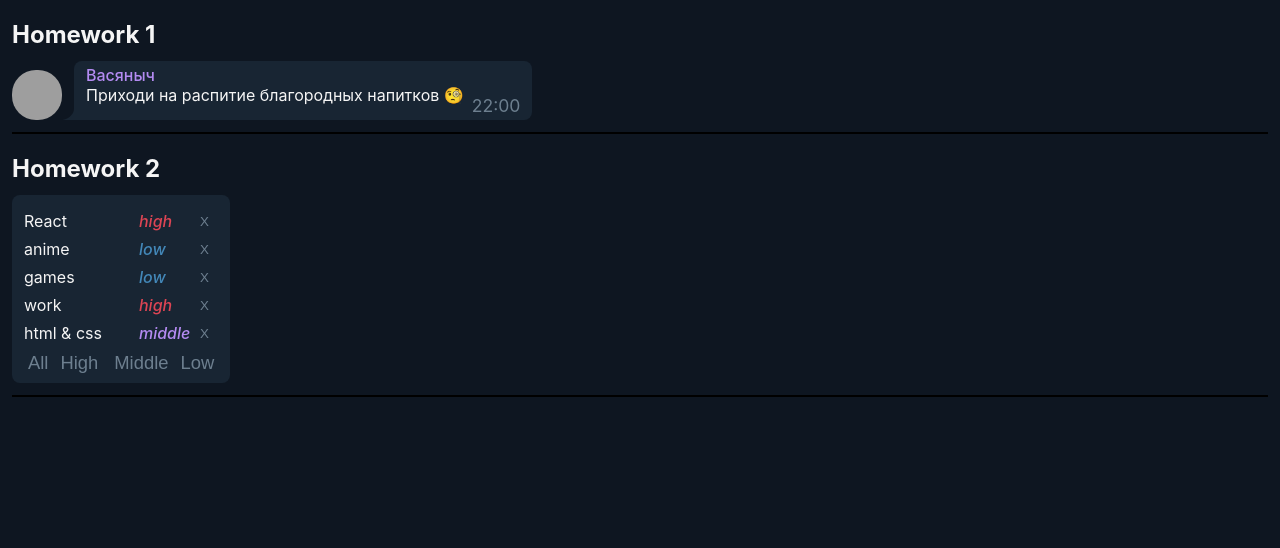
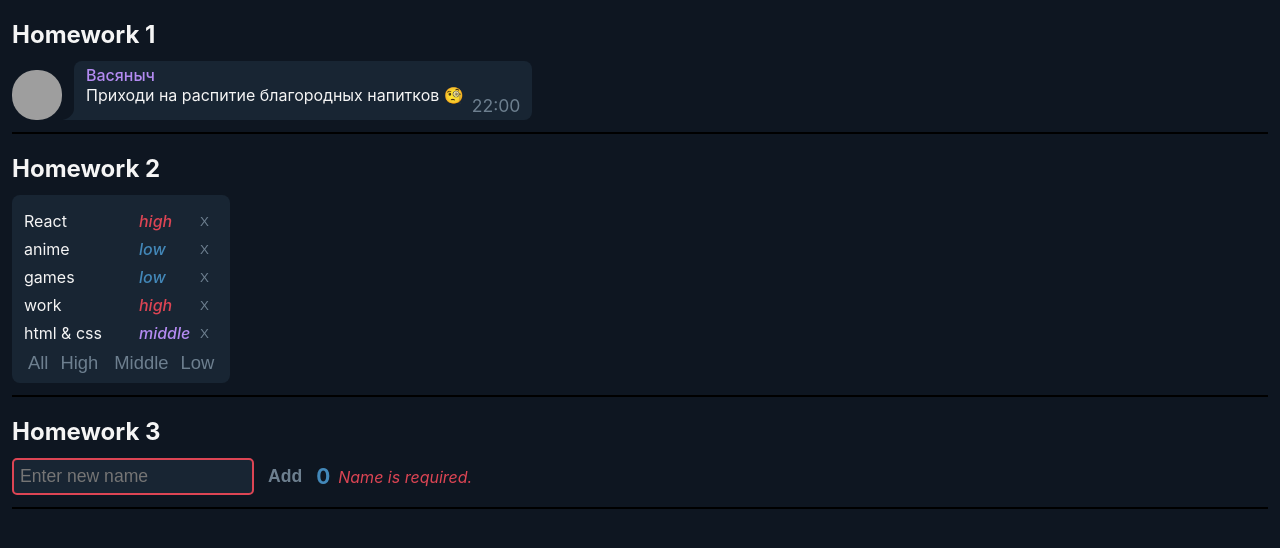
Before and after one commit to mykolao/react-homeworks, a React (Create React App) app: page / in a window 1280 px wide. Shown: the top 548 px of the page. Built offline with nearby package versions, Linux system fonts and the light colour scheme; grey boxes are pictures that could not be loaded.

Commit message:
Homework 3 completed

```diff
--- a/package.json
+++ b/package.json
@@ -11,10 +11,12 @@
     "@types/node": "^12.0.0",
     "@types/react": "^17.0.0",
     "@types/react-dom": "^17.0.0",
+    "@types/uuid": "^8.3.1",
     "react": "^17.0.2",
     "react-dom": "^17.0.2",
     "react-scripts": "4.0.3",
     "typescript": "^4.1.2",
+    "uuid": "^8.3.2",
     "web-vitals": "^1.0.1"
   },
   "scripts": {
--- a/src/homework-3/Greeting.module.css
+++ b/src/homework-3/Greeting.module.css
@@ -1,7 +1,53 @@
-.someClass {
+.greeting {
+  margin: 12px;
+  display: flex;
+  align-items: center;
+}
 
+.input {
+  border-radius: 5px;
+  padding: 6px;
+  font-size: 1.1rem;
+  background-color: var(--fg-color);
+  color: var(--color-light);
+  border: none;
+}
+
+.input:focus {
+  outline: none;
+}
+
+.noerror {
+  border: 2px solid var(--color-blue);
 }
 
 .error {
-    border: 1px solid red;
+  border: 2px solid var(--color-red);
 }
+
+.button {
+  margin-left: 8px;
+  border: none;
+  background-color: var(--bg-color);
+  font-size: 1.1rem;
+  font-weight: bold;
+  color: var(--color-dark);
+}
+
+.button:hover {
+  cursor: pointer;
+  color: var(--color-light);
+}
+
+.counter {
+  margin-left: 8px;
+  font-size: 1.3rem;
+  font-weight: bold;
+  color: var(--color-blue);
+}
+
+.error_message {
+  margin-left: 8px;
+  color: var(--color-red);
+
+}
--- a/src/homework-3/Greeting.tsx
+++ b/src/homework-3/Greeting.tsx
@@ -1,28 +1,40 @@
-import React from 'react'
-import s from './Greeting.module.css'
+import React, { ChangeEvent } from "react";
+import s from "./Greeting.module.css";
 
 type GreetingPropsType = {
-    name: any // need to fix any
-    setNameCallback: any // need to fix any
-    addUser: any // need to fix any
-    error: any // need to fix any
-    totalUsers: any // need to fix any
-}
+  name: string;
+  setNameCallback: (e: ChangeEvent<HTMLInputElement>) => void;
+  addUser: () => void;
+  error: boolean;
+  totalUsers: number;
+};
 
-// презентационная компонента (для верстальщика)
-const Greeting: React.FC<GreetingPropsType> = (
-    {name, setNameCallback, addUser, error, totalUsers} // деструктуризация пропсов
-) => {
-    const inputClass = s.error // need to fix with (?:)
+const Greeting: React.FC<GreetingPropsType> = ({
+  name,
+  setNameCallback,
+  addUser,
+  error,
+  totalUsers,
+}) => {
+  const inputClass = error ? s.error : s.noerror;
+  const errorMsg = error ? "Name is required." : "";
 
-    return (
-        <div>
-            <input value={name} onChange={setNameCallback} className={inputClass}/>
-            <span>{error}</span>
-            <button onClick={addUser}>add</button>
-            <span>{totalUsers}</span>
-        </div>
-    )
-}
+  return (
+    <div className={s.greeting}>
+      <input
+        value={name}
+        onChange={setNameCallback}
+        className={`${s.input} ${inputClass}`}
+        placeholder="Enter new name"
+      />
+      <span>{error}</span>
+      <button className={s.button} onClick={addUser}>
+        Add
+      </button>
+      <span className={s.counter}>{totalUsers}</span>
+      <i className={s.error_message}>{errorMsg}</i>
+    </div>
+  );
+};
 
-export default Greeting
+export default Greeting;
--- a/src/homework-3/GreetingContainer.tsx
+++ b/src/homework-3/GreetingContainer.tsx
@@ -1,38 +1,52 @@
-import React, {useState} from 'react'
-import Greeting from './Greeting'
+import React, { ChangeEvent, useState } from "react";
+import Greeting from "./Greeting";
+import { UserType } from "./HW3";
 
 type GreetingContainerPropsType = {
-    users: any // need to fix any
-    addUserCallback: any // need to fix any
-}
+  users: UserType[];
+  addUserCallback: (n: string) => void;
+};
 
-// более простой и понятный для новичков
-// function GreetingContainer(props: GreetingPropsType) {
+const GreetingContainer: React.FC<GreetingContainerPropsType> =
+  ({ users, addUserCallback }) => {
+    const [name, setName] = useState<string>("");
+    const [error, setError] = useState<boolean>(true);
 
-// более современный и удобный для про :)
-// уровень локальной логики
-const GreetingContainer: React.FC<GreetingContainerPropsType> = ({users, addUserCallback}) => { // деструктуризация пропсов
-    const [name, setName] = useState<any>('') // need to fix any
-    const [error, setError] = useState<any>('') // need to fix any
+    const setNameCallback = (
+      e: ChangeEvent<HTMLInputElement>
+    ) => {
+      const val = e.target.value;
 
-    const setNameCallback = (e: any) => { // need to fix any
-        setName('') // need to fix
-    }
+      if (val.length) {
+        setName(val);
+        setError(false);
+      } else {
+        setName("");
+        setError(true);
+      }
+    };
+
     const addUser = () => {
-        alert(`Hello  !`) // need to fix
-    }
+      if (name.length) {
+        addUserCallback(name);
+        setName("");
+        alert(`Hello  ${name}`);
+      }
 
-    const totalUsers = 0 // need to fix
+      setError(true);
+    };
+
+    const totalUsers = users.length;
 
     return (
-        <Greeting
-            name={name}
-            setNameCallback={setNameCallback}
-            addUser={addUser}
-            error={error}
-            totalUsers={totalUsers}
-        />
-    )
-}
+      <Greeting
+        name={name}
+        setNameCallback={setNameCallback}
+        addUser={addUser}
+        error={error}
+        totalUsers={totalUsers}
+      />
+    );
+  };
 
-export default GreetingContainer
+export default GreetingContainer;
--- a/src/homework-3/HW3.tsx
+++ b/src/homework-3/HW3.tsx
@@ -1,34 +1,34 @@
-import React, {useState} from 'react'
-import GreetingContainer from './GreetingContainer'
+import React, { useState } from "react";
+import { v1 } from "uuid";
+import GreetingContainer from "./GreetingContainer";
 
 // types
 export type UserType = {
-    _id: any // need to fix any
-    name: any // need to fix any
-}
+  _id: string;
+  name: string;
+};
 
 // уровень работы с глобальными данными
 function HW3() {
-    const [users, setUsers] = useState<any>([]) // need to fix any
+  const [users, setUsers] = useState<UserType[]>([]);
 
-    const addUserCallback = (name: any) => { // need to fix any
-        setUsers([]) // need to fix
-    }
+  const addUserCallback = (name: string) => {
+    const newUser: UserType = { _id: v1(), name };
 
-    return (
-        <div>
-            <hr/>
-            homeworks 3
+    setUsers([...users, newUser]);
+  };
 
-            {/*should work (должно работать)*/}
-            <GreetingContainer users={users} addUserCallback={addUserCallback}/>
+  return (
+    <div className="homework">
+      <h2 className="section_title">Homework 3</h2>
+      <GreetingContainer
+        users={users}
+        addUserCallback={addUserCallback}
+      />
 
-            <hr/>
-            {/*для личного творчества, могу проверить*/}
-            {/*<AlternativeGreeting/>*/}
-            <hr/>
-        </div>
-    )
+      <hr />
+    </div>
+  );
 }
 
-export default HW3
+export default HW3;
--- a/src/index.tsx
+++ b/src/index.tsx
@@ -3,12 +3,14 @@ import ReactDOM from "react-dom";
 import "./index.css";
 import HW1 from "./homework-1/HW1";
 import HW2 from "./homework-2/HW2";
+import HW3 from "./homework-3/HW3";
 
 ReactDOM.render(
   <React.StrictMode>
     <div>
       <HW1 />
       <HW2 />
+      <HW3 />
     </div>
   </React.StrictMode>,
   document.getElementById("root")
```
Also changed, not shown: src/homework-3/AlternativeGreeting.tsx (deleted, +0 -11 lines), 1 other file (tests, documents, lock files or other folders).
